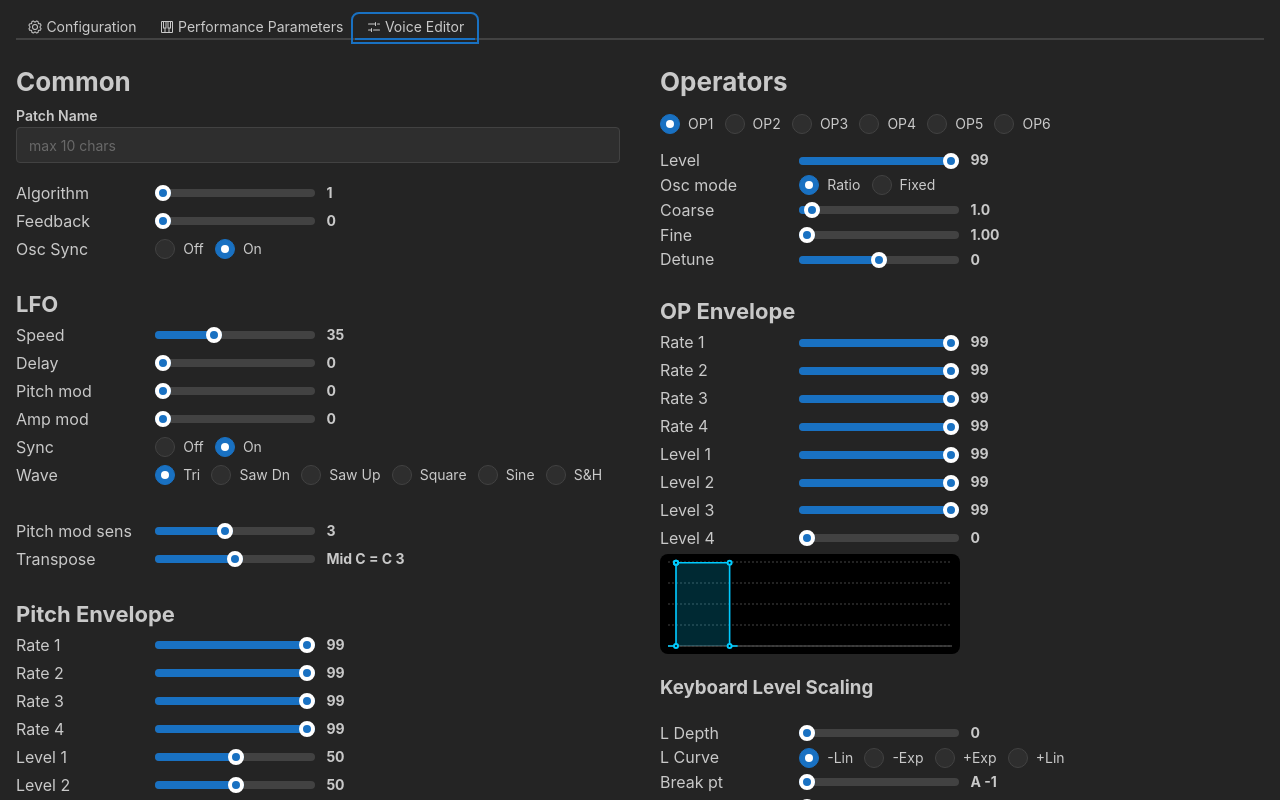
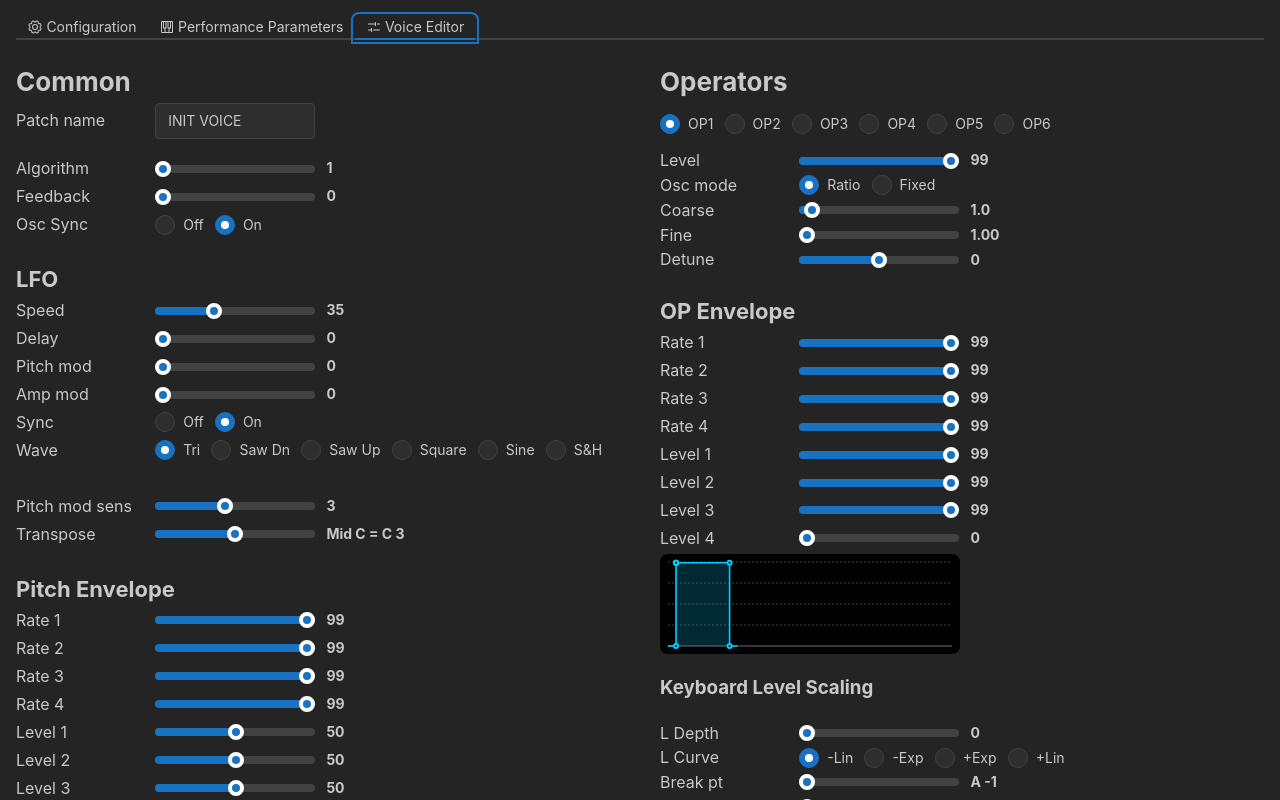
Before and after one commit to Ahlzen/DXEdit, a React (Vite) app: page / in a window 1280 px wide. Both pictures are taken after a click on the tab "Voice Editor". Shown: the top 800 px of the page. Built offline with nearby package versions, Linux system fonts and the light colour scheme.

Commit message:
Fixed voice name editing

```diff
--- a/package.json
+++ b/package.json
@@ -1,7 +1,7 @@
 {
   "name": "dxedit",
   "private": true,
-  "version": "0.1.1",
+  "version": "0.1.2",
   "type": "module",
   "scripts": {
     "dev": "vite",
--- a/src/components/App.tsx
+++ b/src/components/App.tsx
@@ -11,7 +11,8 @@ import { WebMidi } from '../midi/webmidi'
 import { type performanceParam, type performanceValues,
   performanceParamSpecs, getInitPerformanceParams } from '../midi/performanceParams.ts';
 import { type voiceParam, type opNumber,
-  voiceParamData, voiceParamSpecs } from '../midi/voiceParams';
+  voiceParamData, voiceParamSpecs,
+  voiceNameLength} from '../midi/voiceParams';
 
 // Components
 import DXEMidiPortSelector from './DXEMidiPortSelector.tsx';
@@ -265,10 +266,17 @@ export default function App()
           <Stack className='commonEditor'>
             <Title order={2}>Common</Title>
 
-            <TextInput
-              label="Patch Name"
-              placeholder="max 10 chars"
-              onChange={(e) => {handleUpdatePatchName(e.currentTarget.value)}} />
+            <Group>
+              <Text style={{minWidth: '8rem'}}>Patch name</Text>
+              <TextInput
+                //label="Patch Name"
+                value={voiceParams.getVoiceName()}
+                placeholder="max 10 chars"
+                maxLength={10}
+                style={{width:'10rem'}}
+                onChange={(e) => {handleUpdateVoiceName(e.currentTarget.value)}} />
+            </Group>
+
             <Space h='md'/>
 
             <DXESlider
@@ -410,16 +418,14 @@ export default function App()
     }
   }
 
-  function handleUpdatePatchName(patchName: string) {
+  function handleUpdateVoiceName(voiceName: string) {
     console.log("App: handleUpdatePatchName()");
-    patchName = patchName.toUpperCase(); // TODO: Verify valid chars for DX7
-    const patchNameBytes = Array
-      .from(patchName)
-      .map(char => char.charCodeAt(0));
-    for (let i = 0; i < 10; i++) {
-      let ascii = patchNameBytes[i] || 32;
-      // DX7 Parameter Change sysex
+    voiceParams.setVoiceName(voiceName);
+    const voiceNameBytes = voiceParams.getVoiceNameData();
+    for (let i = 0; i < voiceNameLength; i++) {
+      // DX7 Parameter Change sysex (one character at a time)
       // Parameter # 145-154 are Voice Name Char 1-10
+      let ascii = voiceNameBytes[i] || 32;
       const sysexMessage = [
         midi.current.START_OF_SYSEX,
         midi.current.YAMAHA_MANUFACTURER_ID,
--- a/src/midi/voiceParams.ts
+++ b/src/midi/voiceParams.ts
@@ -31,6 +31,10 @@ export let voiceParamSpecs : {[name in voiceParam]: voiceParamSpec} = {
   // NOTE: The rest are accessed separately
 };
 
+export const voiceNameOffset = 145; // start of voice name data
+export const voiceNameLength = 10;
+
+
 export type opNumber = 'op1' | 'op2' | 'op3' | 'op4' | 'op5' | 'op6';
 export type egType = opNumber | 'pitch';
 
@@ -44,17 +48,14 @@ export let opOffsets : {[key in opNumber]: number} = {
 };
 
 export let egTypeOffsets : {[key in egType]: number} = {
-  'op1': 105,
-  'op2': 84,
-  'op3': 63,
-  'op4': 42,
-  'op5': 21,
-  'op6': 0,
   'pitch': 126,
+  ...opOffsets, // OP data starts with EG, so we can re-use these here
 };
 
 // immutable
-export class voiceParamData {
+export class voiceParamData
+{
+  // Raw voice data (single-voice bulk data format, 155 bytes)
   private data: Uint8Array;
 
   constructor(data: Uint8Array | null = null) {
@@ -93,6 +94,24 @@ export class voiceParamData {
     let newData = new voiceParamData(this.data);
     newData.data.set(data, egTypeOffsets[type]);
     return newData;
+  }
+
+  getVoiceName() : string {
+    return String.fromCharCode(...this.getVoiceNameData()).trimEnd();
+  }
+  getVoiceNameData() : Uint8Array {
+    return this.data.subarray(
+      voiceNameOffset, voiceNameOffset + voiceNameLength)
+  }
+  setVoiceName(voiceName: string) {
+    // TODO: Translate to uppercase?
+    // TODO: Docs say ASCII. Verify what characters are allowed.
+    const padded = voiceName
+      .slice(0, voiceNameLength) // max 10 chars
+      .padEnd(voiceNameLength, " "); // space-pad if less
+    for (let i = 0; i < voiceNameLength; i++) {
+        this.data[voiceNameOffset + i] = padded.charCodeAt(i);
+    }
   }
 
   getOpParam(oo: opNumber, offset: number) : number {
@@ -216,9 +235,8 @@ export class voiceParamData {
       3, // pitch mod sensitivity
       24, // transpose (24=C3)
 
-      // Voice name
-      // 10 char ASCII: "INIT      "
-      73,78,73,84,32,32,32,32,32,32,
+      // Voice name (10 char ASCII, space padded)
+      73,78,73,84,32,86,79,73,67,69, // "INIT VOICE"
     ]);
   }
 }
```
Also changed, not shown: 1 other file (tests, documents, lock files or other folders).
